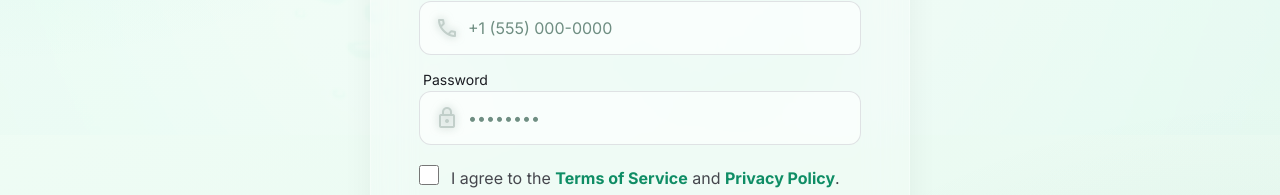
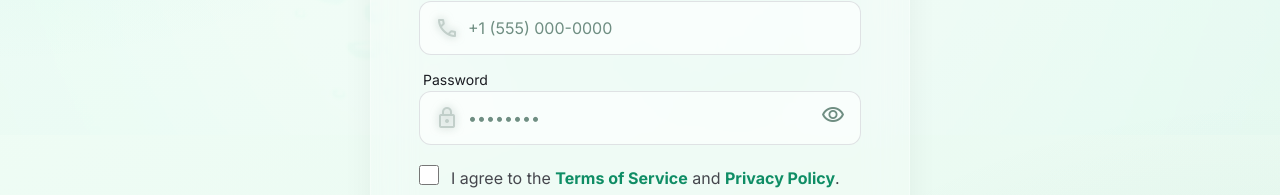
Before and after one commit to NabinDevX/Bubble-Wash, a React (Vite) app: page /signup in a window 1280 px wide. Shown: the part 665-860 px from the top of the page. Built offline with nearby package versions, Linux system fonts and the light colour scheme; no server answers.

Commit message:
Fix auth UI consistency and toggle interactions

```diff
--- a/src/pages/SignIn.jsx
+++ b/src/pages/SignIn.jsx
@@ -181,11 +181,13 @@ export default function SignIn() {
               <button
                 type="submit"
                 disabled={loading}
-                className="w-full aqua-gradient text-white font-headline-sm text-headline-sm py-4 rounded-xl shadow-[0_4px_20px_rgba(98,250,227,0.3)] hover:scale-[1.02] active:scale-95 transition-all flex items-center justify-center gap-2 disabled:opacity-60 disabled:cursor-not-allowed"
+                className="cta-gradient w-full py-4 rounded-xl text-white font-label-md text-lg tracking-wide transition-all active:scale-[0.98] disabled:opacity-60 disabled:cursor-not-allowed flex items-center justify-center gap-2"
               >
                 {loading ? (
                   <>
-                    <span className="material-symbols-outlined animate-spin">progress_activity</span>
+                    <span className="material-symbols-outlined animate-spin">
+                      progress_activity
+                    </span>
                     Signing In…
                   </>
                 ) : (
--- a/src/pages/SignUp.jsx
+++ b/src/pages/SignUp.jsx
@@ -6,6 +6,7 @@ import { useAuth } from "../lib/AuthContext.jsx";
 const USER_TYPES = ["Customer", "Rider"];
 
 export default function SignUp() {
+  const [showPassword, setShowPassword] = useState(false);
   const [userType, setUserType] = useState("Customer");
   const [name, setName] = useState("");
   const [email, setEmail] = useState("");
@@ -158,15 +159,27 @@ export default function SignUp() {
                   <span className="absolute left-4 top-1/2 -translate-y-1/2 text-outline material-symbols-outlined">
                     lock
                   </span>
+
                   <input
-                    className="w-full glass-input pl-12 pr-4 py-3.5 rounded-xl font-body-md text-on-background placeholder:text-outline"
+                    className="w-full glass-input pl-12 pr-12 py-3.5 rounded-xl font-body-md text-on-background placeholder:text-outline"
                     placeholder="••••••••"
-                    type="password"
+                    type={showPassword ? "text" : "password"}
                     autoComplete="new-password"
                     value={password}
                     onChange={(e) => setPassword(e.target.value)}
                     required
                   />
+
+                  {/* Eye icon */}
+                  <button
+                    type="button"
+                    onClick={() => setShowPassword((prev) => !prev)}
+                    className="absolute right-4 top-1/2 -translate-y-1/2 text-outline hover:text-on-surface"
+                  >
+                    <span className="material-symbols-outlined">
+                      {showPassword ? "visibility_off" : "visibility"}
+                    </span>
+                  </button>
                 </div>
               </div>
 
```
Also changed, not shown: 1 other file (tests, documents, lock files or other folders).
